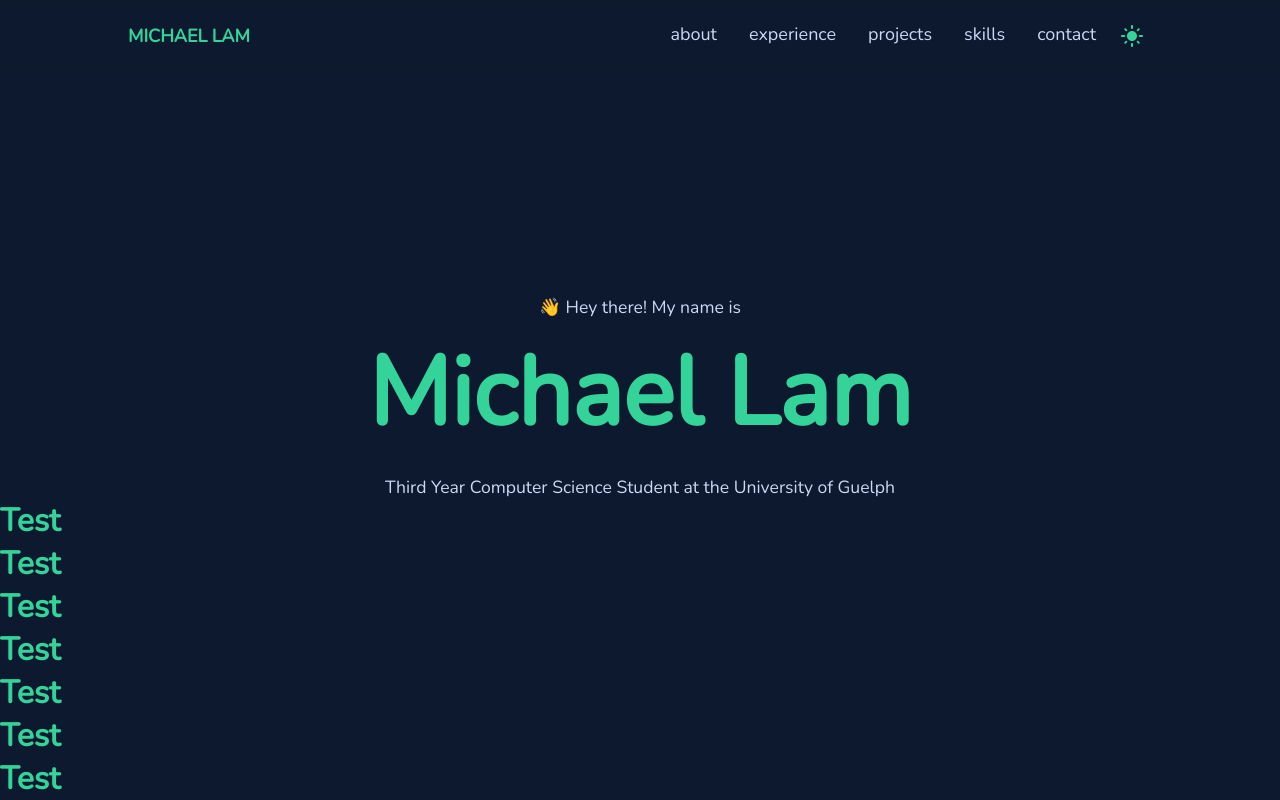
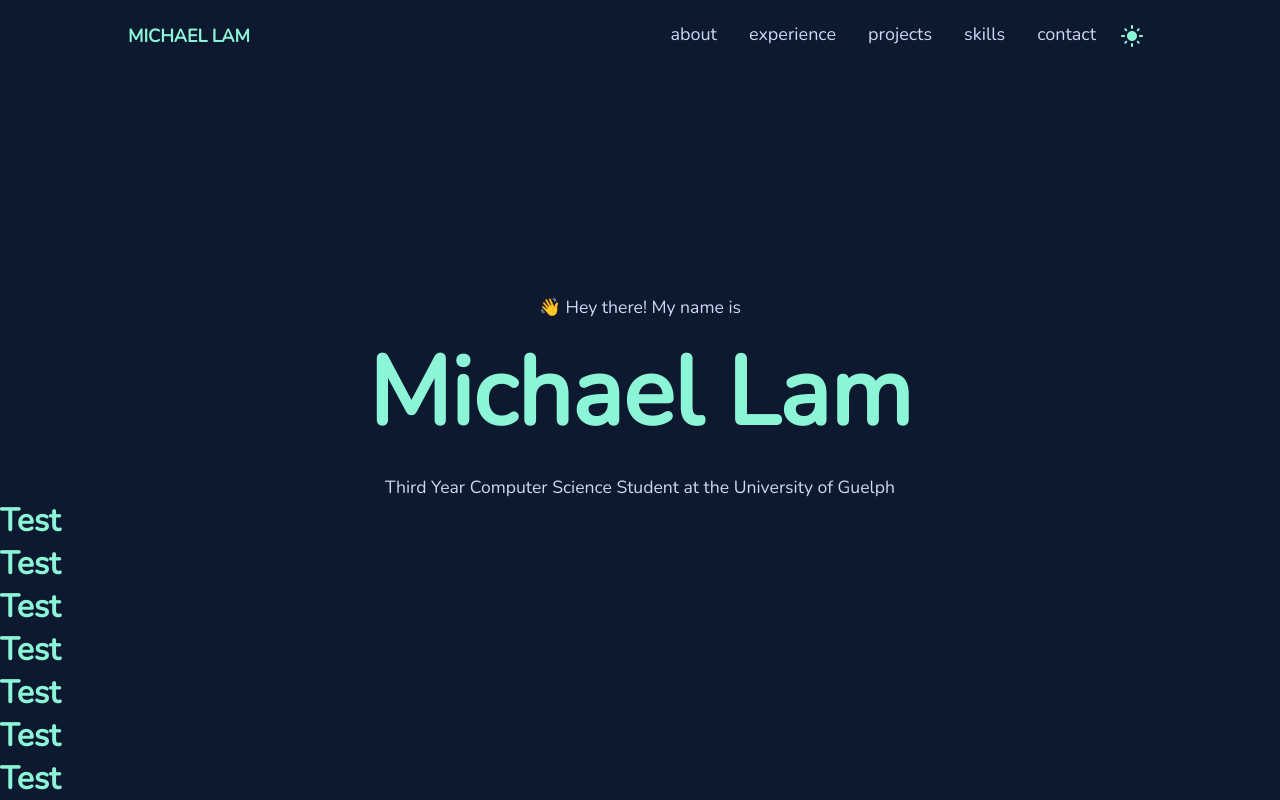
Before and after one commit to L-Michael1/mlammy-v2, a React (Create React App) app: page / in a window 1280 px wide. Both pictures are taken after a click on the button 1132 px from the left and 36 px from the top of the page. Shown: the top 800 px of the page. Built offline with nearby package versions, Linux system fonts and the light colour scheme.

Commit message:
update/theme (#3)
Changed accent colour for dark mode

```diff
--- a/src/components/Navbar/Navbar.tsx
+++ b/src/components/Navbar/Navbar.tsx
@@ -75,7 +75,7 @@ const Navbar = ({ themeType, toggleTheme }: NavProps) => {
                         {themeType === 'light' ? (
                             <DarkModeIcon sx={{ color: '#818cf8' }} />
                         ) : (
-                            <LightModeIcon sx={{ color: '#34d399' }} />
+                            <LightModeIcon sx={{ color: '#8cf5d7' }} />
                         )}
                     </IconButton>
                 </div>
--- a/src/components/Theme/Themes.tsx
+++ b/src/components/Theme/Themes.tsx
@@ -9,6 +9,6 @@ export const dark = {
     background: '#0D192E',
     primary: '#CED7F3',
     secondary: '#8A93AD',
-    accent: '#34D399',
+    accent: '#8cf5d7',
     shadow: '#0a1528',
 }
```
